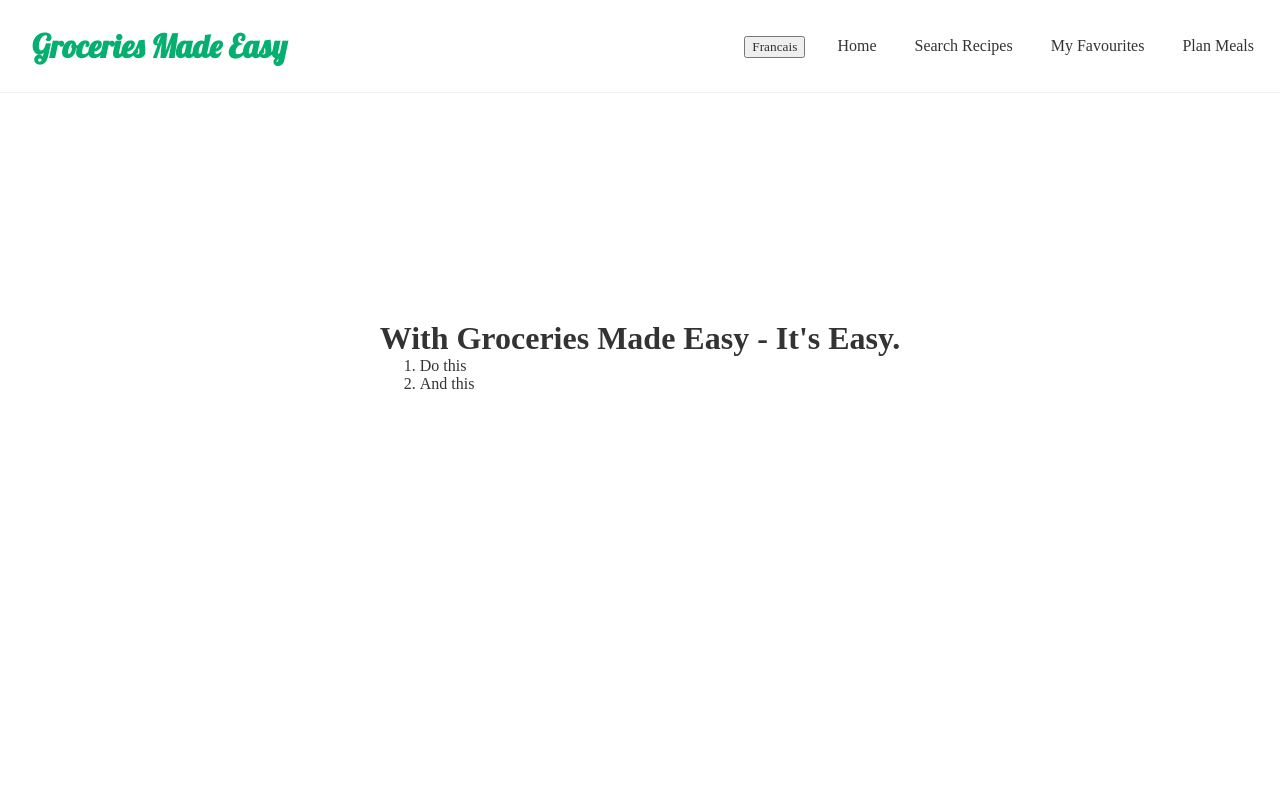
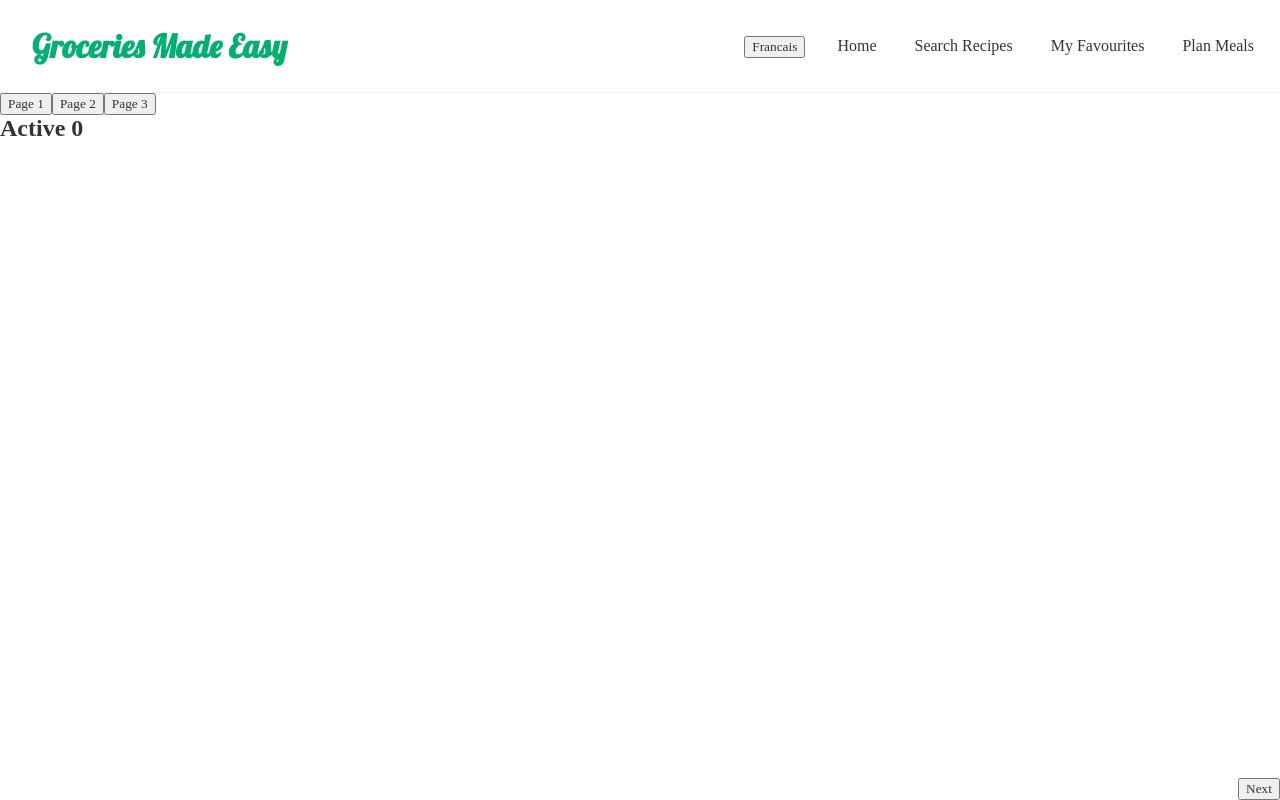
Before and after one commit to sebastiengrd/SEG3125-labs, a React (Create React App) app in the folder lab9/lab9/: page /plan in a window 1280 px wide. Built offline with nearby package versions, Linux system fonts and the light colour scheme; a web font is replaced by a local one.

Commit message:
Added plan meals page. Added logic to navigate between multiple sub pages

```diff
--- a/lab9/lab9/src/App.js
+++ b/lab9/lab9/src/App.js
@@ -7,6 +7,7 @@ import NotFound from './NotFound';
 import { LanguageProvider } from './context/LanguageContext';
 import Search from './Search';
 import { MealProvider } from './context/MealSelectionContext';
+import Plan from './Plan';
 
 
 function App() {
@@ -39,7 +40,7 @@ function App() {
                   <Favourite />
                 </Route>
                 <Route exact path="/plan">
-                  <Home />
+                  <Plan />
                 </Route>
                 <Route exact path="/">
                   <Home />
--- /dev/null
+++ b/lab9/lab9/src/Plan.js
@@ -0,0 +1,39 @@
+import { PlanProvider } from "./context/PlanContext";
+
+import PlanTopBar from "./PlanTopBar";
+import PlanMiddleSection from "./PlanMiddleSection";
+import PlanBottomSection from "./PlanBottomSection";
+const Plan = () => {
+
+
+    return (
+        <div className="plan-container" style={{
+            flexBasis: "auto",
+            flexGrow: "1",
+            display: "flex",
+            flexDirection: "column",
+
+        }}>
+            <PlanProvider>
+                <div style={{
+                    flexBasis: "auto",
+                    flexGrow: "0",
+                }}>
+                    <PlanTopBar />
+                </div>
+                <div style={{
+                    flexBasis: "auto",
+                    flexGrow: "1",
+                    display: "flex"
+                }}>
+                    <PlanMiddleSection />
+                </div>
+                <div>
+                    <PlanBottomSection />
+                </div>
+            </PlanProvider>
+        </div>
+     );
+}
+
+export default Plan;
--- /dev/null
+++ b/lab9/lab9/src/PlanBottomSection.js
@@ -0,0 +1,45 @@
+import { PlanContext } from './context/PlanContext';
+import { useContext } from 'react';
+import cloneDeep from 'lodash.clonedeep';
+
+const PlanBottomSection = () => {
+
+    const {plan, setPlan} = useContext(PlanContext)
+
+    const handleNextClick = () => {
+        let planCopy = cloneDeep(plan);
+
+        planCopy.active += 1;
+
+        setPlan(planCopy);
+    }
+
+    const handlePreviousClick = () => {
+        let planCopy = cloneDeep(plan);
+
+        planCopy.active -= 1;
+
+        setPlan(planCopy);
+    }
+
+    return (
+        <div className="plan-bottom-section-container" style={{
+            width: "100%",
+            display: "flex",
+            flexFlow:"row",
+            justifyContent:"space-between"
+        }}>
+            <div>
+
+                {plan.active > 0 && <button onClick={handlePreviousClick}>Previous</button>}
+            </div>
+
+            <div>
+
+                { plan.active < 2 && <button onClick={handleNextClick}>Next</button>}
+            </div>
+        </div>
+     );
+}
+
+export default PlanBottomSection;
--- /dev/null
+++ b/lab9/lab9/src/PlanMiddleSection.js
@@ -0,0 +1,21 @@
+import { PlanContext } from './context/PlanContext';
+import { useContext } from 'react';
+
+const PlanMiddleSection = () => {
+
+    const {plan, setPlan} = useContext(PlanContext)
+
+
+    return (
+        <div className="plan-middle-section-container" style={{
+            flexBasis: "auto",
+            flexGrow: "1",
+        }}>
+            {plan.active==0 && <h2>Active 0</h2>}
+            {plan.active==1 && <h2>Active 1</h2>}
+            {plan.active==2 && <h2>Active 2</h2>}
+        </div>
+     );
+}
+
+export default PlanMiddleSection;
--- /dev/null
+++ b/lab9/lab9/src/PlanTopBar.js
@@ -0,0 +1,31 @@
+import cloneDeep from 'lodash.clonedeep';
+import { useContext } from 'react';
+import { PlanContext } from './context/PlanContext';
+
+const PlanTopBar = () => {
+
+    const {plan, setPlan} = useContext(PlanContext)
+
+    const handleClick = (e) => {
+
+        let planCopy = cloneDeep(plan);
+
+        planCopy.active = e.target.id;
+
+        setPlan(planCopy);
+    }
+
+
+    return (
+        <div className="plan-top-bar-container" style={{
+            width: "100%",
+
+        }}>
+            {plan["pages"].map((page) => (
+                <button onClick={handleClick} id={page.id}>{page["title"]}</button>
+            ))}
+        </div>
+     );
+}
+
+export default PlanTopBar;
--- /dev/null
+++ b/lab9/lab9/src/context/PlanContext.js
@@ -0,0 +1,33 @@
+import { createContext, useState } from "react";
+
+export const PlanContext = createContext();
+
+
+export const PlanProvider = (props) => {
+    const [plan, setPlan] = useState({
+        "pages": [
+            {
+                "title": "Page 1",
+                id: 0,
+                completed: false,
+            },
+            {
+                "title": "Page 2",
+                id: 1,
+                completed: false,
+            },
+            {
+                "title": "Page 3",
+                id: 2,
+                completed: false,
+            },
+        ],
+        active: 0,
+    });
+
+    return(
+        <PlanContext.Provider value={{plan, setPlan}}>
+            {props.children}
+        </PlanContext.Provider>
+    )
+}
```
